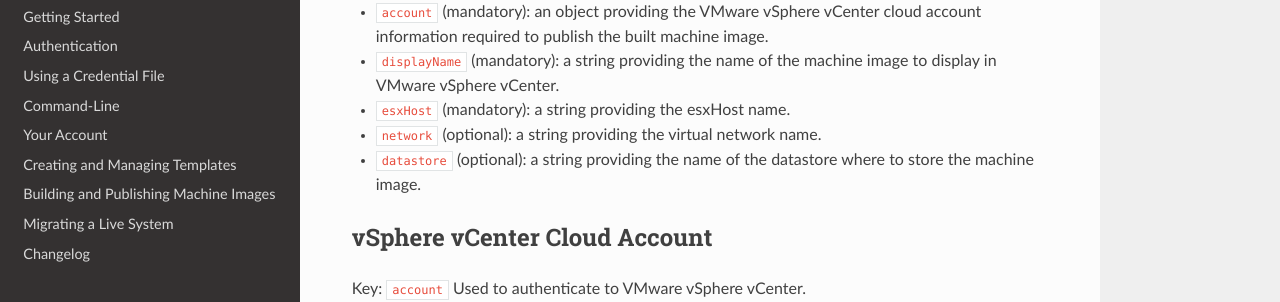
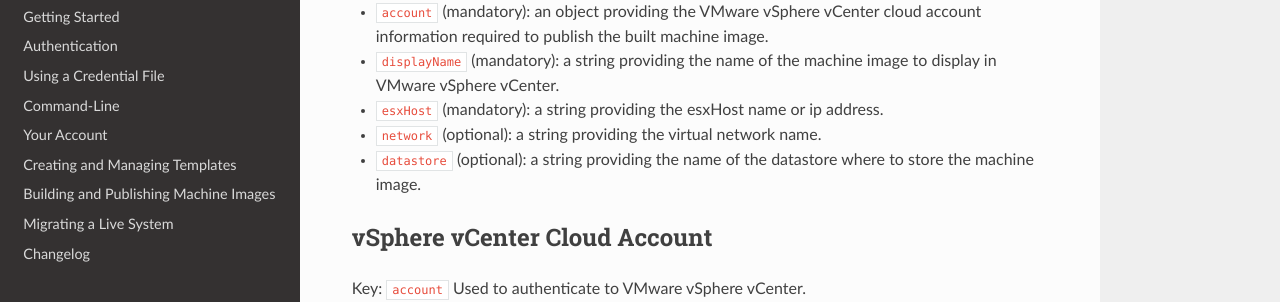
Before and after one commit to usharesoft/hammr, a Sphinx documentation site: the page built from documentation/en/source/pages/templates-spec/builders/builders-vsphere.rst, in a window 1280 px wide and 900 px high, scrolled down 1505 px. Shown: the part 158-460 px from the top of the window. Built offline with Sphinx 7.4.7 and the Read the Docs theme 2.0.0, drawn with Linux system fonts in a browser that asks for light colours; pages that are not in the unit, such as notebooks, are missing from menus.

Commit message:
Modification of the description of esxHost in the documentation

```diff
--- a/documentation/en/source/pages/templates-spec/builders/builders-vsphere.rst
+++ b/documentation/en/source/pages/templates-spec/builders/builders-vsphere.rst
@@ -58,7 +58,7 @@
 * ``type`` (mandatory): a string providing the machine image type to build. Default builder type for VMware vCenter: ``VMware vCenter``. To get the available builder type, please refer to :ref:`command-line-format`
 * ``account`` (mandatory): an object providing the VMware vSphere vCenter cloud account information required to publish the built machine image.
 * ``displayName`` (mandatory): a string providing the name of the machine image to display in VMware vSphere vCenter.
-* ``esxHost`` (mandatory): a string providing the esxHost name.
+* ``esxHost`` (mandatory): a string providing the esxHost name or ip address.
 * ``network`` (optional): a string providing the virtual network name.
 * ``datastore`` (optional): a string providing the name of the datastore where to store the machine image.
 
```
